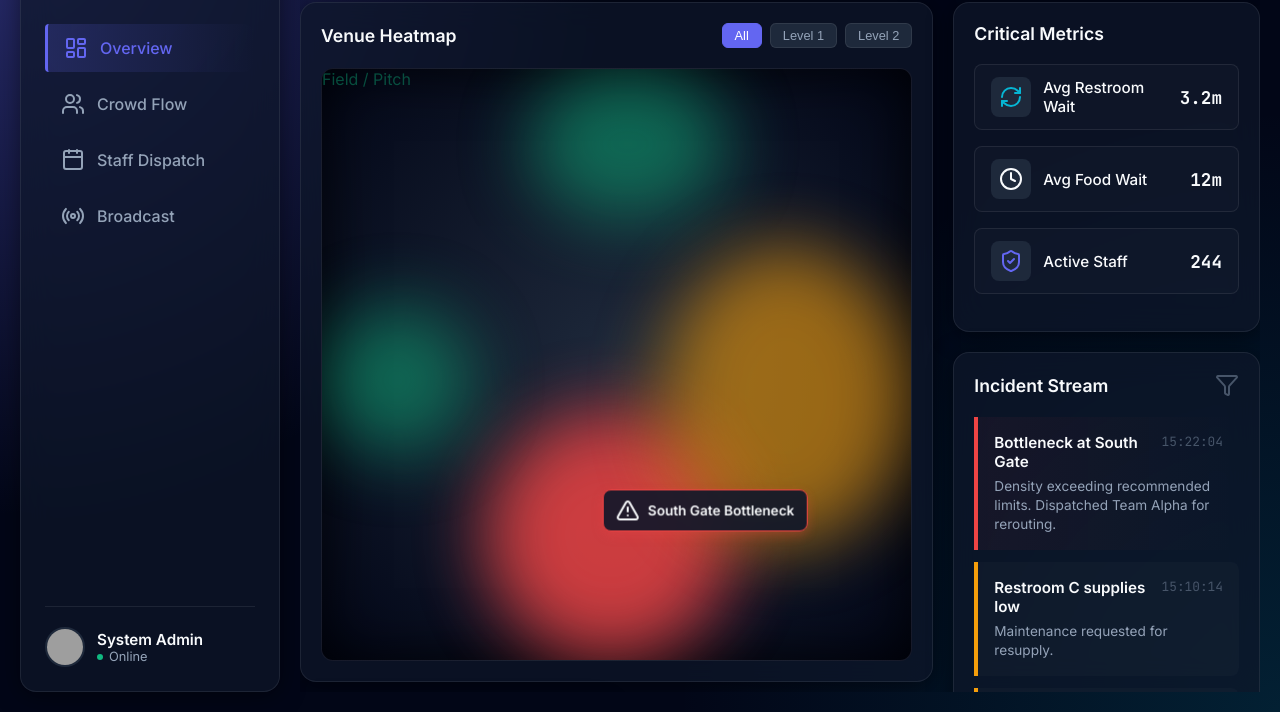
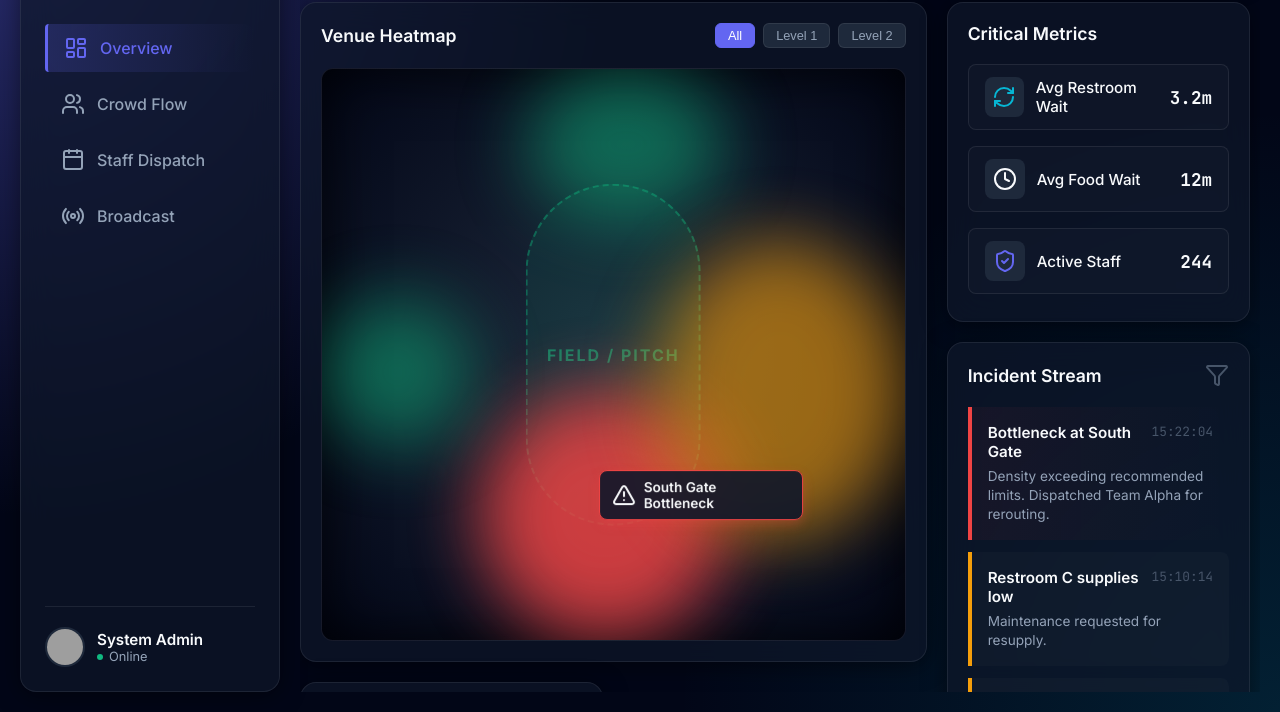
Before and after one commit to ujju2020/Physical-Event-Experience, a plain HTML site: page admin.html in a window 1280 px wide. Shown: the part 88-800 px from the top of the page. Drawn offline with nearby package versions, Linux system fonts and the light colour scheme; grey boxes are pictures that could not be loaded.

Commit message:
Broadcast scrolling, map restored etc

```diff
--- a/admin-app.js
+++ b/admin-app.js
@@ -86,6 +86,10 @@ document.addEventListener('DOMContentLoaded', () => {
             const title = e.currentTarget.innerText.trim();
             if (title === 'Broadcast') {
                 const broadcastPanel = document.querySelector('.broadcast-panel');
+
+                // Scroll into view on smaller laptops
+                broadcastPanel.scrollIntoView({ behavior: 'smooth', block: 'center' });
+
                 // Focus and flash to highlight
                 broadcastPanel.style.transition = 'all 0.3s ease';
                 broadcastPanel.style.transform = 'scale(1.02)';
@@ -100,6 +104,11 @@ document.addEventListener('DOMContentLoaded', () => {
                     broadcastPanel.style.boxShadow = '0 4px 24px -1px rgba(0,0,0,0.5)';
                     broadcastPanel.style.borderColor = 'var(--glass-border)';
                 }, 1000);
+            } else if (title === 'Crowd Flow' || title === 'Staff Dispatch') {
+                alert(`${title} module is coming soon in the next update!`);
+                // Revert to overview
+                document.querySelectorAll('.sidebar-nav .nav-btn').forEach(b => b.classList.remove('active'));
+                document.querySelector('.sidebar-nav .nav-btn:first-child').classList.add('active');
             }
         });
     });
--- a/admin-styles.css
+++ b/admin-styles.css
@@ -148,7 +148,9 @@ body.admin-body {
     flex: 1;
     display: flex;
     flex-direction: column;
-    overflow: hidden;
+    overflow-y: auto;
+    overflow-x: hidden;
+    padding-right: 10px;
 }
 
 .top-header {
@@ -201,9 +203,10 @@ body.admin-body {
 .bento-grid {
     display: grid;
     grid-template-columns: repeat(3, 1fr);
-    grid-template-rows: repeat(2, calc((100vh - 140px) / 2));
+    grid-template-rows: minmax(320px, auto) minmax(320px, auto);
     gap: 20px;
     flex: 1;
+    padding-bottom: 40px;
 }
 
 .bento-item {
@@ -249,9 +252,21 @@ body.admin-body {
     overflow: hidden;
 }
 .field.desktop-field {
-    width: 30%; height: 50%;
-    color: rgba(16, 185, 129, 0.4);
-    border-color: rgba(16, 185, 129, 0.2);
+    position: absolute;
+    top: 50%;
+    left: 50%;
+    transform: translate(-50%, -50%);
+    width: 30%; height: 60%;
+    border-radius: 120px;
+    background-color: rgba(16, 185, 129, 0.1);
+    border: 2px dashed rgba(16, 185, 129, 0.4);
+    display: flex;
+    justify-content: center;
+    align-items: center;
+    color: rgba(16, 185, 129, 0.6);
+    font-weight: bold;
+    letter-spacing: 2px;
+    text-transform: uppercase;
 }
 
 .zone { position: absolute; border-radius: 50%; filter: blur(35px); opacity: 0.5; transition: all 1s ease; }
```
